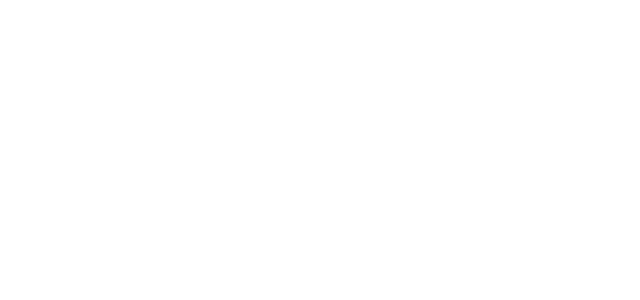
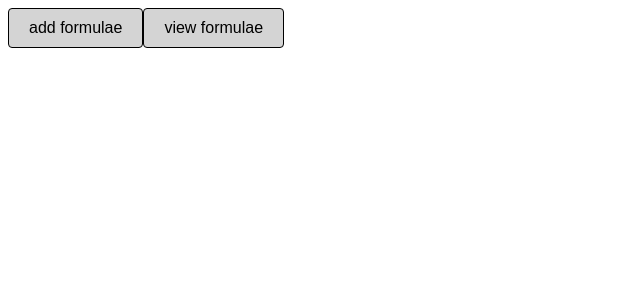
Before and after one commit to hitesh975/NotesAppV2, a React (Vite) app in the folder NotesApp/: page /formulae in a window 1280 px wide. Before the commit this address had no page. Shown: the top 300 px of the page, without its empty margins (0-640 px from the left). Built offline with nearby package versions, Linux system fonts and the light colour scheme.

Commit message:
added proper routing for formulae storage

```diff
--- a/NotesApp/src/App.tsx
+++ b/NotesApp/src/App.tsx
@@ -4,6 +4,9 @@
 import ViewNotes from "./pages/viewNotes"
 import OpenNote from "./pages/openNote"
 import Revision from "./pages/Revision"
+import Formulae from "./pages/formulae"
+import AddFormulae from "./pages/addFormulae"
+import ViewForumulae from "./pages/viewFormulae"
 
 export default function App() {
   return (
@@ -14,6 +17,9 @@
           <Route path="/viewNotes" element={<ViewNotes />} />
           <Route path="/openNote" element={<OpenNote />} />
           <Route path="/Revision" element={<Revision />} />
+          <Route path="/formulae" element={<Formulae/>} />
+          <Route path="addFormulae" element={<AddFormulae/>} />
+          <Route path="viewFormulae" element={<ViewForumulae/>}/>
         </Routes>
     </div>
   )
--- /dev/null
+++ b/NotesApp/src/pages/addFormulae.tsx
@@ -0,0 +1,11 @@
+
+import { useNavigate } from "react-router-dom"
+
+export default function AddFormulae() {
+    const Navigate = useNavigate();
+    return(
+        <div>
+
+        </div>
+    )
+}
--- /dev/null
+++ b/NotesApp/src/pages/formulae.tsx
@@ -0,0 +1,12 @@
+import ButtonsType1 from "../components/Buttons/ButtonsType1"
+import { useNavigate } from "react-router-dom"
+
+export default function Formulae() {
+    const Navigate = useNavigate();
+    return(
+        <div>
+            <ButtonsType1  text="add formulae" onClick={() => {Navigate("./addFormulae")}}/>
+            <ButtonsType1  text="view formulae" onClick={() => {Navigate("./viewFormulae")}}/>
+        </div>
+    )
+}
--- a/NotesApp/src/pages/home.tsx
+++ b/NotesApp/src/pages/home.tsx
@@ -13,6 +13,7 @@
             <ButtonsType1 text="Add Notes" onClick={() => navigate("/addNotes")}/>
             <ButtonsType1 text="View Notes" onClick={() => navigate("/viewNotes")}/>
             <NotificationButton text="Revision" count={pendingCount} onClick={() => navigate("/revision")}/>
+            <ButtonsType1 text="formulae" onClick={() => navigate("/formulae")} />
         </div>
     )
 }
--- /dev/null
+++ b/NotesApp/src/pages/viewFormulae.tsx
@@ -0,0 +1,9 @@
+import { useNavigate } from "react-router-dom";
+
+export default function ViewForumulae() {
+    return(
+        <div>
+
+        </div>
+    )
+}
```
